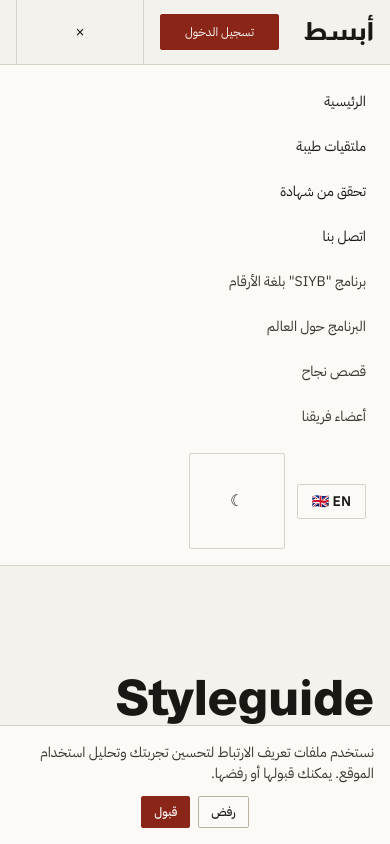
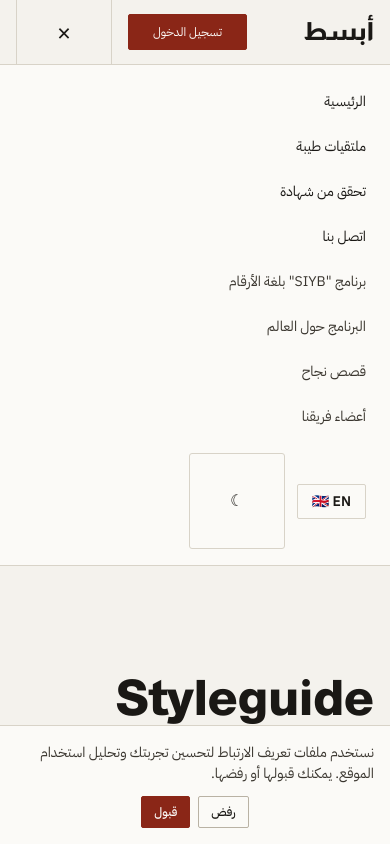
Before and after one commit to kingofdead6/sybn, a React (Vite) app in the folder client/: page /styleguide in a window 390 px wide. Both pictures are taken after a click on the button "Menu". Shown: the top 844 px of the page. Built offline with nearby package versions, Linux system fonts and the light colour scheme; no server answers.

Commit message:
first commit

```diff
--- a/client/src/components/layout/Header.jsx
+++ b/client/src/components/layout/Header.jsx
@@ -13,27 +13,38 @@ export default function Header() {
   const { t } = useTranslation('nav');
   const { locale } = useLocale();
   const { user, isAdmin } = useAuth();
+
   const [open, setOpen] = useState(false);
   const [programs, setPrograms] = useState([]);
   const [categories, setCategories] = useState([]);
   const [storeCategories, setStoreCategories] = useState([]);
   const [brand, setBrand] = useState(null);
+
   const prefix = locale === 'en' ? '/en' : '';
 
   useEffect(() => {
     let mounted = true;
+
     Promise.all([
       api.get('/programs'),
       api.get('/categories'),
-      api.get('/settings/store.content').catch(() => ({ data: { data: null } })),
-      api.get('/settings/brand').catch(() => ({ data: { data: null } })),
-    ]).then(([p, c, store, b]) => {
+      api
+        .get('/settings/store.content')
+        .catch(() => ({ data: { data: null } })),
+      api
+        .get('/settings/brand')
+        .catch(() => ({ data: { data: null } })),
+    ])
+      .then(([p, c, store, b]) => {
         if (!mounted) return;
+
         setPrograms(p.data.data || []);
         setCategories(c.data.data || []);
         setStoreCategories(store.data.data?.categories || []);
         setBrand(b.data.data);
-    }).catch(() => {});
+      })
+      .catch(() => {});
+
     return () => {
       mounted = false;
     };
@@ -43,17 +54,20 @@ export default function Header() {
     to: `${prefix}/programs/${p.slug}`,
     label: p.title?.[locale] || p.code,
   }));
+
   // Categories open the course catalogue pre-filtered to that category.
   const categoryItems = categories.map((c) => ({
     to: `${prefix}/courses?category=${encodeURIComponent(c.slug)}`,
     label: c.title?.[locale],
   }));
+
   const aboutItems = [
     { to: `${prefix}/about`, label: t('aboutStats') },
     { to: `${prefix}/worldwide`, label: t('worldwide') },
     { to: `${prefix}/stories`, label: t('stories') },
     { to: `${prefix}/network`, label: t('network') },
   ];
+
   const storeItems = storeCategories.map((c) => ({
     to: `${prefix}/store?category=${encodeURIComponent(c[locale])}`,
     label: c[locale],
@@ -61,13 +75,22 @@ export default function Header() {
 
   return (
     <header className="sticky top-0 z-40 border-b border-rule bg-bg">
+      {/* Desktop / Main Header */}
       <div className="relative mx-auto max-w-[86rem] px-4 md:px-8">
-        <div className="flex items-center justify-between h-16">
-          <Link to={prefix || '/'} className="shrink-0 font-display text-lg text-ink">
+        <div className="flex h-16 items-center justify-between">
+          {/* Logo */}
+          <Link
+            to={prefix || '/'}
+            className="shrink-0 font-display text-lg text-ink"
+          >
             {locale === 'ar' ? 'أبسط' : 'ABCET · SIYB'}
           </Link>
 
-          <nav className="hidden lg:flex items-center gap-7" aria-label="Primary">
+          {/* Desktop Navigation */}
+          <nav
+            className="hidden h-16 items-center gap-7 lg:flex"
+            aria-label="Primary"
+          >
             {(categoryItems.length > 0 || programItems.length > 0) && (
               <ProgramsMegaMenu
                 label={t('programs')}
@@ -79,39 +102,112 @@ export default function Header() {
               />
             )}
 
-            <NavDropdown label={t('about')} items={aboutItems} />
-            {storeItems.length > 0 && <NavDropdown label={t('store')} items={storeItems} />}
+            <NavDropdown
+              label={t('about')}
+              items={aboutItems}
+            />
 
+            {storeItems.length > 0 && (
+              <NavDropdown
+                label={t('store')}
+                items={storeItems}
+              />
+            )}
+
+            {/* Language + Theme */}
+            <div className="flex h-9 items-center gap-3">
               <LangToggle />
+
               <ThemeToggle />
+            </div>
           </nav>
 
+          {/* Right Side Actions */}
           <div className="flex items-center gap-4">
             <Link
-              to={isAdmin ? '/admin' : `${prefix}/${user ? 'dashboard' : 'login'}`}
-              className="btn-label rounded-sm border border-accent bg-accent px-5 py-2 text-xs text-on-accent transition-colors duration-base ease-out hover:bg-accent-deep hover:border-accent-deep"
+              to={
+                isAdmin
+                  ? '/admin'
+                  : `${prefix}/${user ? 'dashboard' : 'login'}`
+              }
+              className="
+                btn-label
+                rounded-sm
+                border border-accent
+                bg-accent
+                px-5 py-2
+                text-xs text-on-accent
+                transition-colors
+                duration-base
+                ease-out
+                hover:border-accent-deep
+                hover:bg-accent-deep
+              "
             >
-              {isAdmin ? t('admin') : t(user ? 'dashboard' : 'login')}
+              {isAdmin
+                ? t('admin')
+                : t(user ? 'dashboard' : 'login')}
             </Link>
 
+            {/* Mobile Menu Button */}
             <button
               type="button"
-              className="lg:hidden rounded-sm w-10 h-10 flex items-center justify-center text-ink border border-rule"
+              className="
+                flex
+                h-9 w-9
+                shrink-0
+                items-center justify-center
+                rounded-md
+                border border-rule
+                text-ink
+                transition-colors
+                hover:border-accent
+                hover:text-accent
+                lg:hidden
+              "
               aria-expanded={open}
               aria-label="Menu"
               onClick={() => setOpen((v) => !v)}
             >
-              <span aria-hidden="true">{open ? '×' : '☰'}</span>
+              <span
+                aria-hidden="true"
+                className="text-lg leading-none"
+              >
+                {open ? '×' : '☰'}
+              </span>
             </button>
           </div>
         </div>
       </div>
 
+      {/* Mobile Navigation */}
       {open && (
-        <nav className="relative lg:hidden border-t border-rule bg-surface px-4 py-4 flex flex-col gap-1" aria-label="Primary">
-          <Link to={prefix || '/'} onClick={() => setOpen(false)} className="px-2 py-2.5 text-sm text-ink">
+        <nav
+          className="
+            relative
+            flex flex-col gap-1
+            border-t border-rule
+            bg-surface
+            px-4 py-4
+            lg:hidden
+          "
+          aria-label="Primary"
+        >
+          {/* Home */}
+          <Link
+            to={prefix || '/'}
+            onClick={() => setOpen(false)}
+            className="
+              px-2 py-2.5
+              text-sm text-ink
+              transition-colors
+              hover:text-accent
+            "
+          >
             {t('home')}
           </Link>
+
+          {/* Static Links */}
           {[
             ['forums', 'forums'],
             ['verify', 'verify'],
@@ -121,22 +217,41 @@ export default function Header() {
               key={key}
               to={`${prefix}/${path}`}
               onClick={() => setOpen(false)}
-              className="px-2 py-2.5 text-sm text-ink"
+              className="
+                px-2 py-2.5
+                text-sm text-ink
+                transition-colors
+                hover:text-accent
+              "
             >
               {t(key)}
             </Link>
           ))}
-          {[...programItems, ...categoryItems, ...aboutItems, ...storeItems].map((item) => (
+
+          {/* Dynamic Links */}
+          {[
+            ...programItems,
+            ...categoryItems,
+            ...aboutItems,
+            ...storeItems,
+          ].map((item) => (
             <Link
               key={item.to}
               to={item.to}
               onClick={() => setOpen(false)}
-              className="px-2 py-2.5 text-sm text-ink-soft"
+              className="
+                px-2 py-2.5
+                text-sm text-ink-soft
+                transition-colors
+                hover:text-accent
+              "
             >
               {item.label}
             </Link>
           ))}
-          <div className="flex items-center gap-3 pt-3 px-2">
+
+          {/* Mobile Controls */}
+          <div className="flex items-center gap-3 px-2 pt-3">
             <LangToggle />
             <ThemeToggle />
           </div>
--- a/client/src/components/ui/ThemeToggle.jsx
+++ b/client/src/components/ui/ThemeToggle.jsx
@@ -2,24 +2,61 @@ import { useTheme } from '../../context/ThemeContext';
 import { useTranslation } from 'react-i18next';
 
 const VARIANTS = {
-  light: 'border-rule text-ink hover:border-accent hover:text-accent',
-  dark: 'border-rule text-on-ink hover:border-on-ink hover:text-on-ink',
+  light: `
+    border-rule
+    text-ink
+    hover:border-accent
+    hover:text-accent
+    hover:bg-accent/5
+  `,
+  dark: `
+    border-rule
+    text-on-ink
+    hover:border-on-ink
+    hover:text-on-ink
+    hover:bg-on-ink/5
+  `,
 };
 
 export default function ThemeToggle({ variant = 'light' }) {
   const { theme, toggleTheme } = useTheme();
   const { t } = useTranslation();
+
   const isDark =
-    theme === 'dark' || (theme === 'system' && window.matchMedia?.('(prefers-color-scheme: dark)').matches);
+    theme === 'dark' ||
+    (theme === 'system' &&
+      window.matchMedia?.('(prefers-color-scheme: dark)').matches);
 
   return (
     <button
       type="button"
       onClick={toggleTheme}
-      className={`border rounded-sm w-9 h-9 flex items-center justify-center transition-colors ${VARIANTS[variant]}`}
       aria-label={t(isDark ? 'lightMode' : 'darkMode')}
+      className={`
+        !w-9
+        !h-9
+        !min-w-0
+        !max-w-9
+        !p-0
+        !m-0
+        shrink-0
+        flex
+        items-center
+        justify-center
+        rounded-md
+        border
+        bg-transparent
+        transition-all
+        duration-200
+        ${VARIANTS[variant]}
+      `}
     >
-      {isDark ? '☀' : '☾'}
+      <span
+        aria-hidden="true"
+        className="text-base leading-none transition-transform duration-200 hover:scale-110"
+      >
+        {isDark ? '☀' : '☾'}
+      </span>
     </button>
   );
 }
```
Lines whose indentation alone changed are shown as unchanged.
